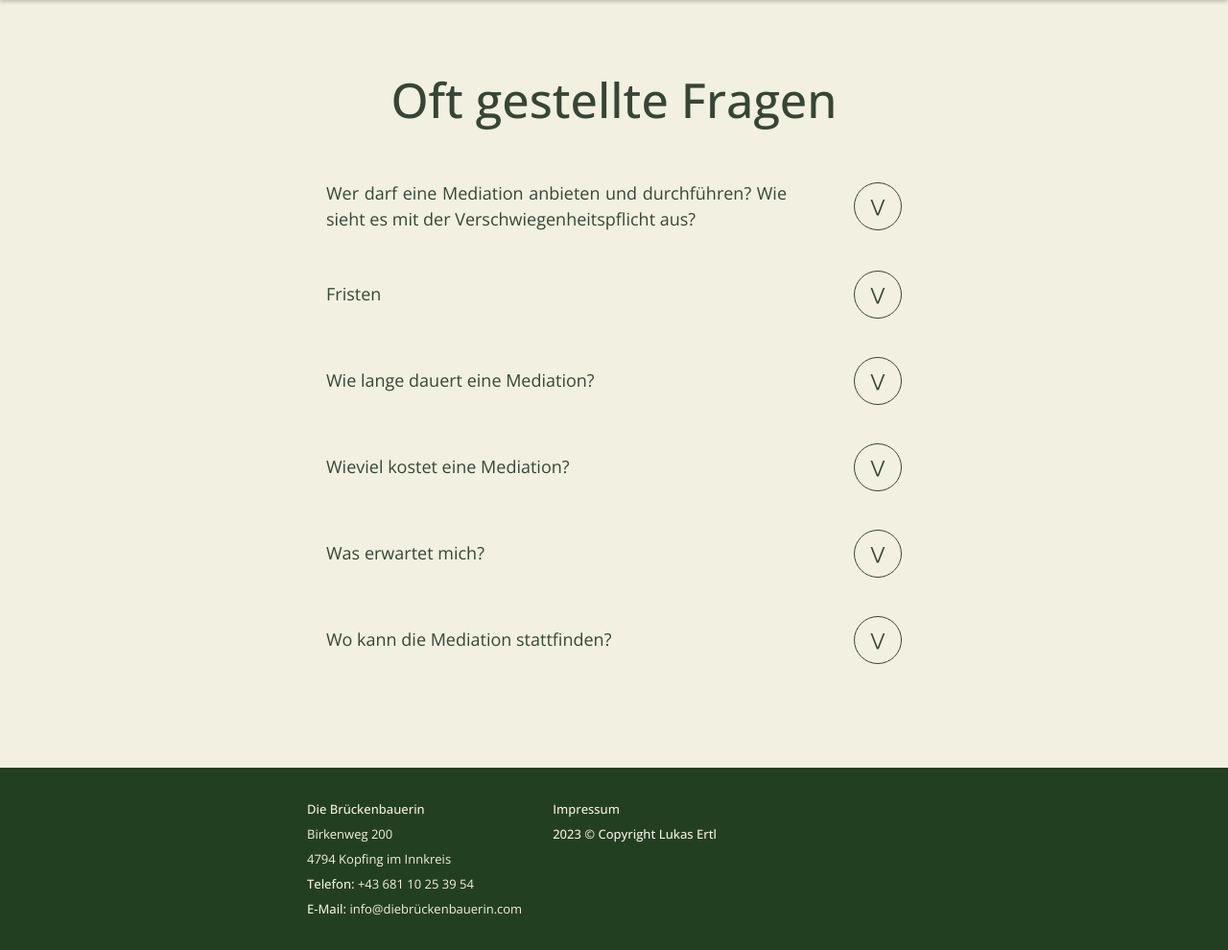
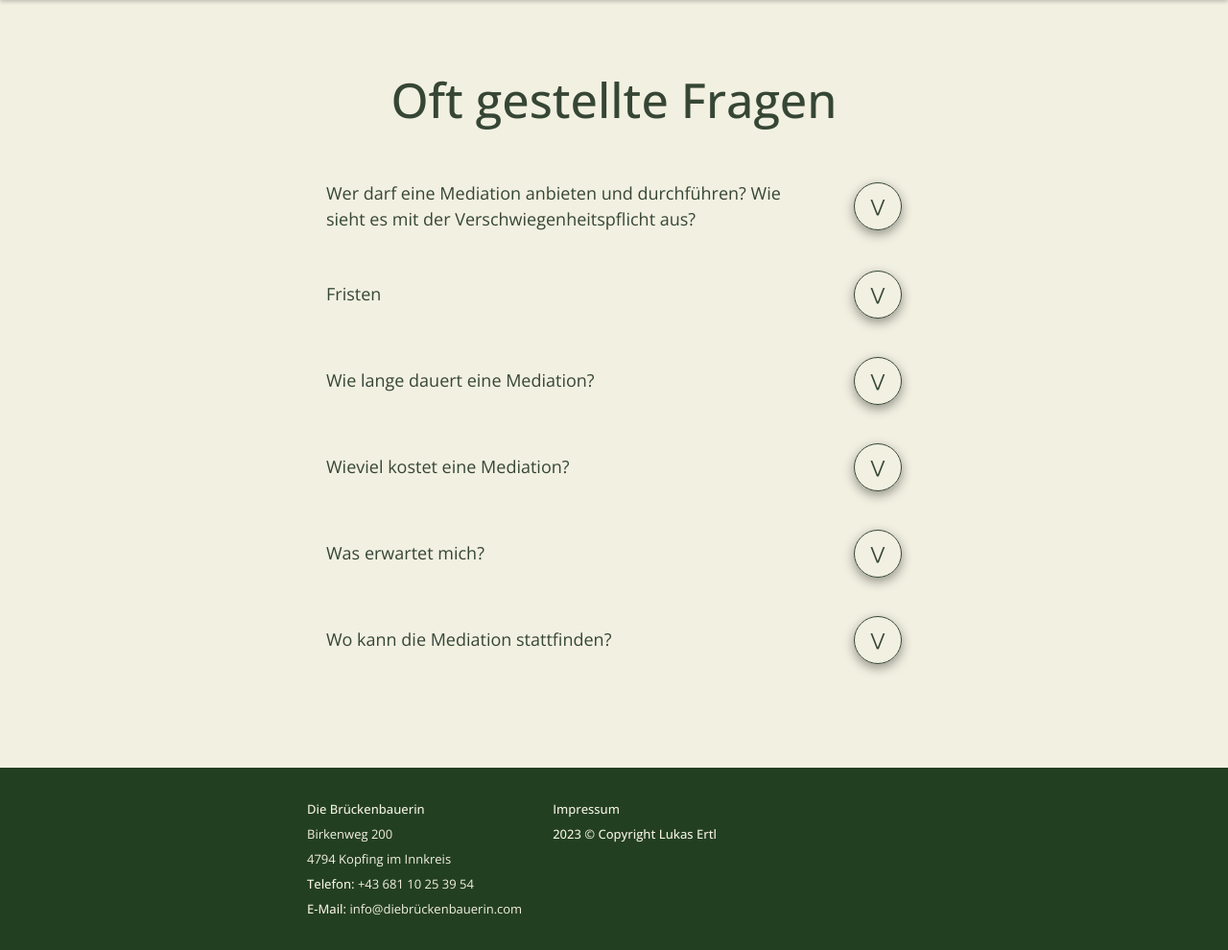
Before and after one commit to lukas2485/dieBrueckenbauerin, a PHP site: page /files/faq.php in a window 1280 px wide. Shown: the part 72-1062 px from the top of the page at 96% size. Run offline with PHP 8.4, Linux system fonts and the light colour scheme.

Commit message:
FAQ + FAQ button
FAQ - text linksbündig
FAQ Button - shadow geändert

```diff
--- a/css/faq.css
+++ b/css/faq.css
@@ -8,7 +8,7 @@
 }
 
 .introColumn p{
-    text-align: justify;
+    text-align: left;
 }
 
 .question_Box {
@@ -49,10 +49,11 @@
     width: 50px;
     border: 1px solid var(--mainColorheadline);
     border-radius: 50%;
+    box-shadow: rgba(0, 0, 0, 0.4) 0px 4px 12px;
 }
 
 .more_faq_btn:hover{
-    box-shadow: rgba(0, 0, 0, 0.4) 0px 4px 12px;
+    box-shadow: rgba(0, 0, 0, 0.4) 0px 4px 18px;
 }
 
 hr {
```
